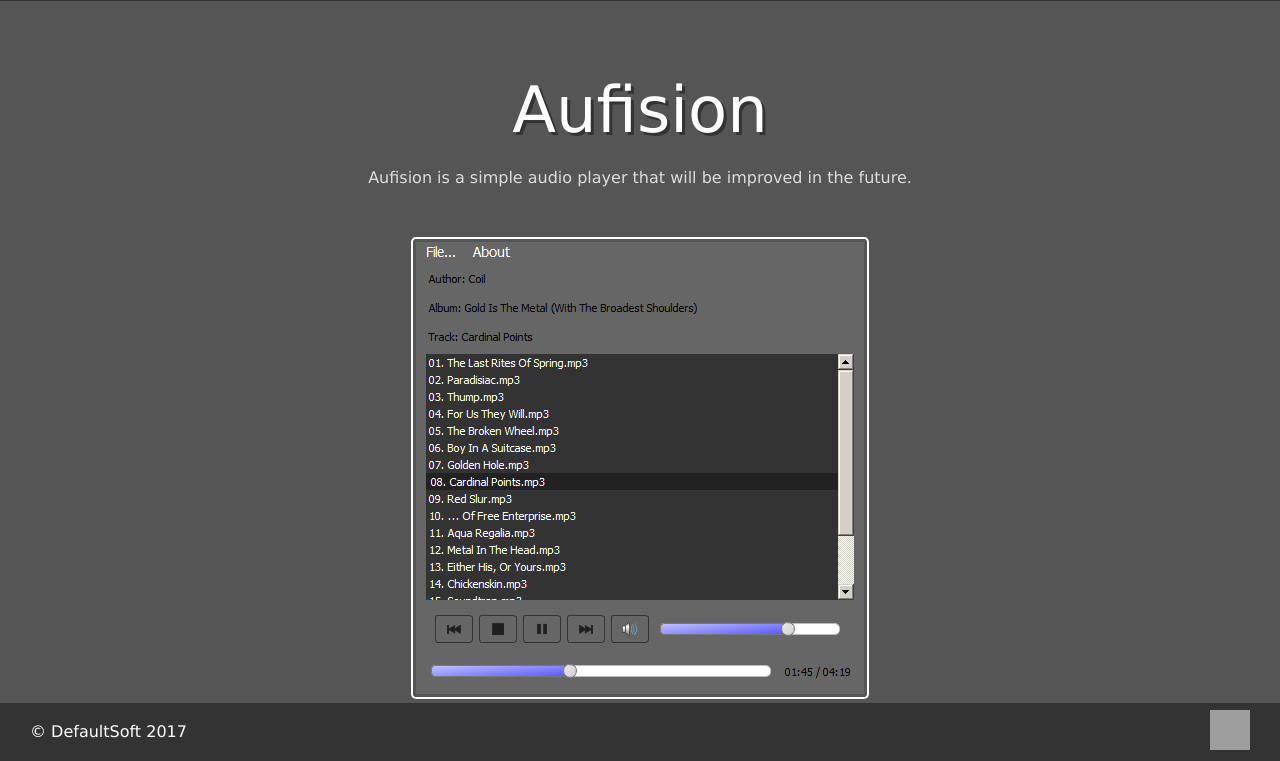
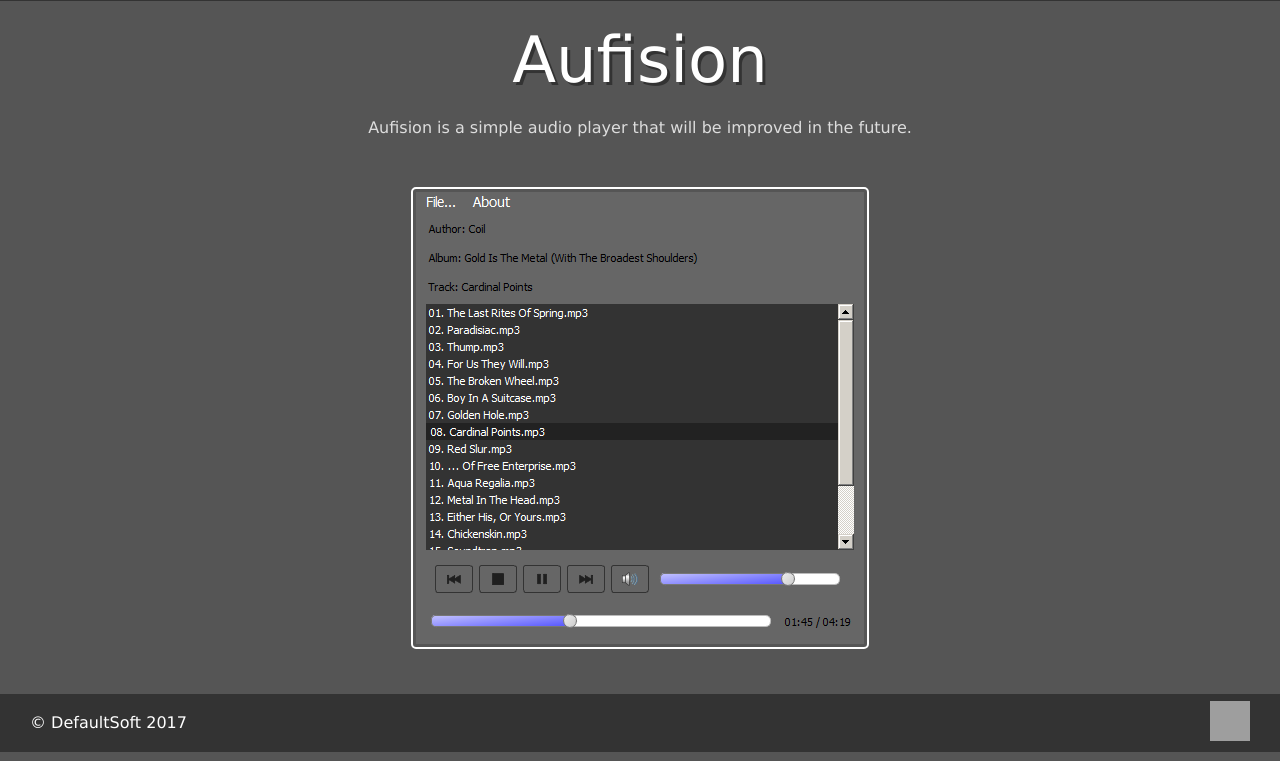
Before and after one commit to mordegardi/aufision, a PHP site: page /index.php in a window 1280 px wide. Shown: the part 48-809 px from the top of the page. Run offline with PHP 8.4, Linux system fonts and the light colour scheme; some libraries are stand-ins or nearby versions; grey boxes are pictures that could not be loaded.

Commit message:
Make some minor changes

```diff
--- a/website/css/style.css
+++ b/website/css/style.css
@@ -140,7 +140,7 @@
 	animation-timing-function: ease-out;
 	animation-iteration-count: 1;
 	font-size: 64px;
-	margin-top: 100px;
+	margin-top: 50px;
 	text-shadow: 3px 3px 0px #333;
 }
 
@@ -225,7 +225,7 @@
 	width: 17%;
 	padding: 20px;
 	margin: 0 auto;
-	margin-top: 50px;
+	margin-top: 20px;
 	text-align: left;
 	background-color: #333;
 	border: 1px solid #111;
```
